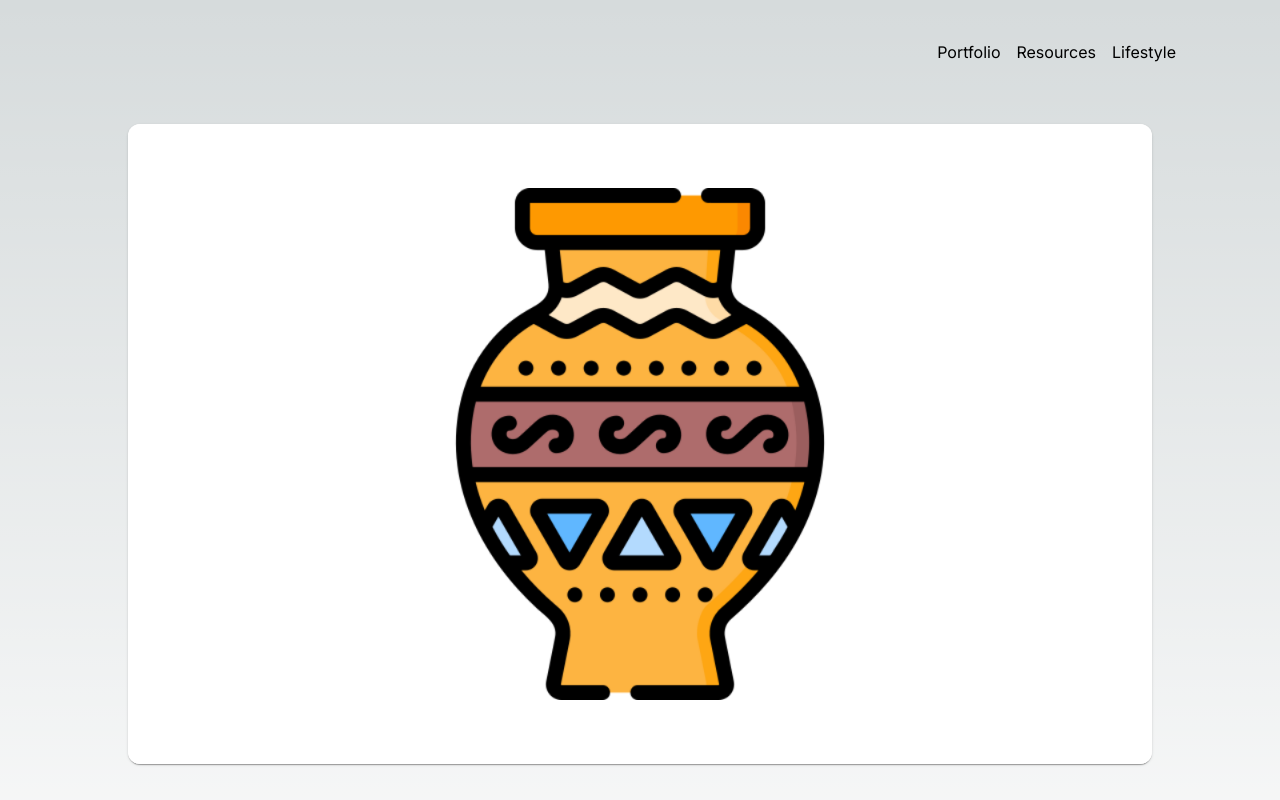
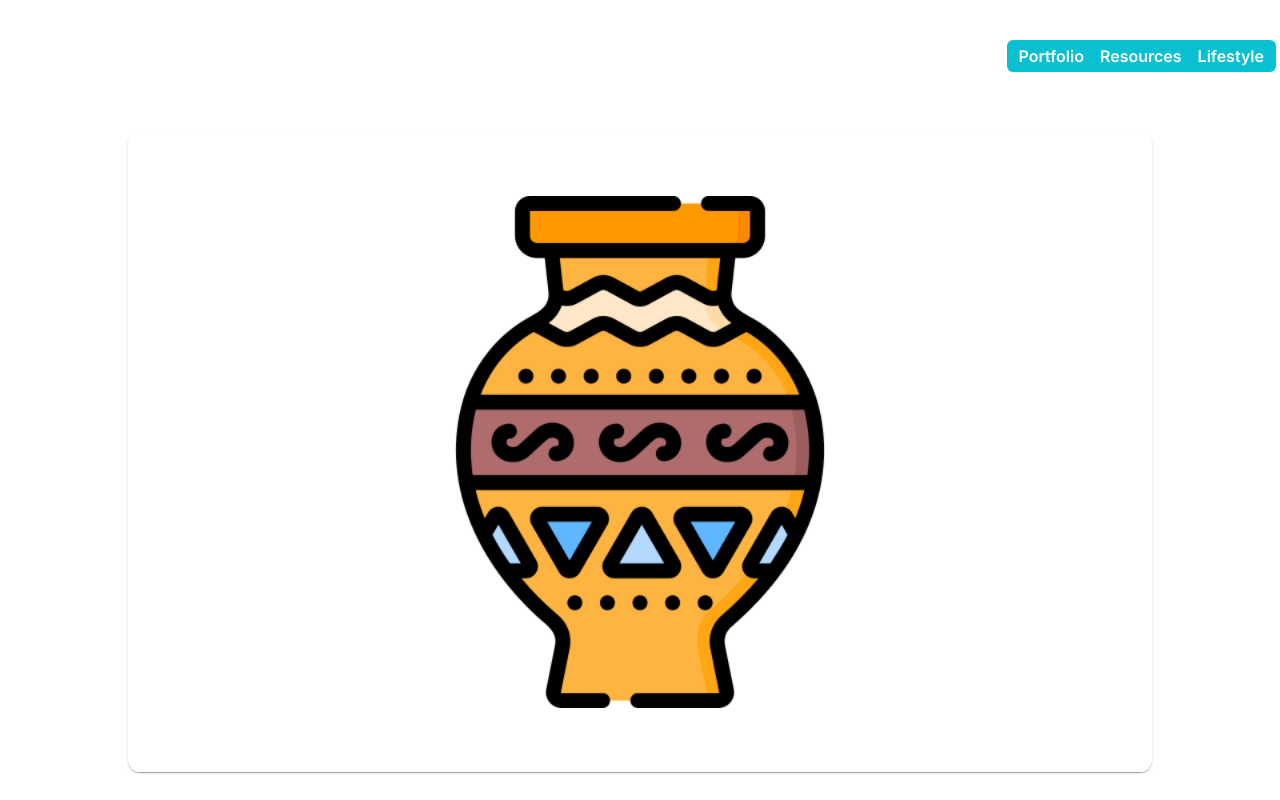
Before and after one commit to JAlbertCode/Portfolio-V2, a Next.js app in the folder portfolio/: page /grace-potter in a window 1280 px wide. Shown: the top 800 px of the page. Built offline with nearby package versions, Linux system fonts and the light colour scheme.

Commit message:
Added shadows to cards. Updated the navigation style

```diff
--- a/portfolio/app/globals.css
+++ b/portfolio/app/globals.css
@@ -4,7 +4,7 @@
 
 :root {
   --foreground-rgb: 0, 0, 0;
-  --background-start-rgb: 214, 219, 220;
+  --background-start-rgb: 255, 255, 255;
   --background-end-rgb: 255, 255, 255;
 }
 
--- a/portfolio/app/layout.tsx
+++ b/portfolio/app/layout.tsx
@@ -21,8 +21,8 @@ export default function RootLayout({
       <body className={inter.className}>
 
         {/*This is the navigation bar for portfolio, resources, and lifestyle*/}
-        <div className='flex flex-col max-w-screen-2xl'>
-          <nav className='text-right py-10 px-24'>
+        <div className='flex flex-row-reverse max-w-screen-2xl'>
+          <nav className='text-right my-10 mx-1 w-min skills font-semibold'>
             <Link href="/" className='mx-2'>Portfolio</Link>
             <Link href="/resources" className='mx-2'>Resources</Link>
             <Link href="/lifestyle" className='mx-2'>Lifestyle</Link>
--- a/portfolio/app/page.tsx
+++ b/portfolio/app/page.tsx
@@ -5,13 +5,13 @@ import { Card, CardContent, CardMedia, Typography } from "../lib/mui"
 
 export default function Home() {
   return (
-    <main className="flex min-h-screen flex-col items-center pt-16 p-24">
+    <main className="flex min-h-screen flex-col items-center px-24">
       <div className='mx-10 max-w-6xl'>
 
         {/*This is the introduction to the landing page*/}
         <h1>Jonathan Albert's Portfolio</h1>
         <p>I am a futurist, reverse engineering the products and services of tomorrow today. Turning visions into projects, projects into milestones, and milestones into tasks providing software development teams with roadmaps to the future. Nine years of experience gathering requirements, rapid prototyping, managing, and coordinating cross-functional teams in both start-up and global operations. Boundless curiosity has led to work with organizations focused on blockchains, gaming, consulting, augmented reality, finance, politics, and language learning. Intent on bridging the gap between the future and today confronting any challenge that gets in the way. </p>
-
+        {/* <h2>Get in Contact</h2> */}
         {/*This div conatains the row of icons for professional and social media links*/}
         <div className='flex flex-wrap gap-4 mt-10'>
           <Link target='_blank' href="/documents/Jonathan_Albert_Resume.pdf"><Image src="/images/resume.png" className='icon' width='72' height='72' alt='resume'/></Link>
@@ -33,7 +33,7 @@ export default function Home() {
         <div id='cards' className='flex flex-wrap gap-10 mt-10 place-content-center'>
 
           {/*This is the card for the invisible maze game*/}
-          <Card sx={{width: 357, borderRadius: 3}}>
+          <Card sx={{width: 357, borderRadius: 3, boxShadow: 5}}>
             <Link href={"./invisible-maze-game"}>
               <CardMedia component="img" image='/images/invisible-maze.png' alt='A view of an invisible maze game made in Decentraland'/>
             </Link>
@@ -57,7 +57,7 @@ export default function Home() {
           </Card>
 
           {/* This is the card for Mix3d */}
-          <Card sx={{width: 357, borderRadius: 3}}>
+          <Card sx={{width: 357, borderRadius: 3, boxShadow: 5}}>
             <Link href={"./mix3d"}>
               <CardMedia component="img" image='/images/mix3d.png' alt='A logo of circles in a spiral with varrying colors'/>
             </Link>
@@ -84,7 +84,7 @@ export default function Home() {
           </Card>
 
           {/* This is the card for Werewolf */}
-          <Card sx={{width: 357, borderRadius: 3}}>
+          <Card sx={{width: 357, borderRadius: 3, boxShadow: 5}}>
             <Link href={"./werewolf"}>
               <CardMedia component="img" image='/images/werewolf.png' alt='A sign in screen with the word Werewolf at the top in a font that looks like bloody letters'/>
             </Link>
@@ -119,7 +119,7 @@ export default function Home() {
           </Card>
 
           {/* This is the card for Grace Potter */}
-          <Card sx={{width: 357, borderRadius: 3}}>
+          <Card sx={{width: 357, borderRadius: 3, boxShadow: 5}}>
             <Link href={"./grace-potter"}>
               <CardMedia component="img" image='/images/grace-potter.png' alt='An icon of a pottery vase'/>
             </Link>
@@ -155,7 +155,7 @@ export default function Home() {
           </Card>
 
           {/* This is the card for Mobile Vendor */}
-          <Card sx={{width: 357, borderRadius: 3}}>
+          <Card sx={{width: 357, borderRadius: 3, boxShadow: 5}}>
             <Link href={"./mobile-vendor"}>
               <CardMedia component="img" image='/images/mobile-vendor.png' alt='A smart phone overlayed on top of a map with icons for mobile vendors'/>
             </Link>
@@ -184,7 +184,7 @@ export default function Home() {
           </Card>
 
           {/* This is the card for Thought Card */}
-          <Card sx={{width: 357, borderRadius: 3}}>
+          <Card sx={{width: 357, borderRadius: 3, boxShadow: 5}}>
             <Link href={"./thought-card"}>
               <CardMedia component="img" image='/images/thought-card.png' alt="A blue business card with a quote that reads 'The convential mind is passive - it consumes information and regurgitates it in familiar forms. The dimensional mind is active. Transforming everything it digests into something new and original, creating instead of consuming' by Robert Greene from the book Mastery on page 177."/>
             </Link>
@@ -208,7 +208,7 @@ export default function Home() {
           </Card>
 
           {/* This is the card for Wix */}
-          <Card sx={{width: 357, borderRadius: 3}}>
+          <Card sx={{width: 357, borderRadius: 3, boxShadow: 5}}>
             <Link href={"./wix"}>
               <CardMedia component="img" image='/images/wix.png' alt='The wix website logo'/>
             </Link>
@@ -234,7 +234,7 @@ export default function Home() {
           </Card>
 
           {/* This is the card for Blotto */}
-          <Card sx={{width: 357, borderRadius: 3}}>
+          <Card sx={{width: 357, borderRadius: 3, boxShadow: 5}}>
             <Link href={"./blotto"}>
               <CardMedia component="img" image='/images/blotto.png' alt="A flat image of a body with its head in a toilet and the words 'Blotto' written under the image."/>
             </Link>
@@ -261,7 +261,7 @@ export default function Home() {
           </Card>
 
           {/* This is the card for LiveIn */}
-          <Card sx={{width: 357, borderRadius: 3}}>
+          <Card sx={{width: 357, borderRadius: 3, boxShadow: 5}}>
             <Link href={"./livein"}>
               <CardMedia component="img" image='/images/livein.png' alt='A logo of a leaf that has lines across it similar to that of a circuit board'/>
             </Link>
@@ -288,7 +288,7 @@ export default function Home() {
           </Card>
 
           {/* This is the card for Augmented Piano Lessons */}
-          <Card sx={{width: 357, borderRadius: 3}}>
+          <Card sx={{width: 357, borderRadius: 3, boxShadow: 5}}>
             <Link href={"./ar-piano-lessons"}>
               <CardMedia component="img" image='/images/ar-piano-lessons.png' alt='Piano keys on with a background of musical notes'/>
             </Link>
@@ -313,7 +313,7 @@ export default function Home() {
           </Card>
 
           {/* This is the card for Traffic Jam VR */}
-          <Card sx={{width: 357, borderRadius: 3}}>
+          <Card sx={{width: 357, borderRadius: 3, boxShadow: 5}}>
             <Link href={"./traffic-jam-vr"}>
               <CardMedia component="img" image='/images/traffic-jam-vr.png' alt='A low poly image of a street corner'/>
             </Link>
@@ -338,7 +338,7 @@ export default function Home() {
           </Card>
 
           {/* This is the card for The Fourth Branch */}
-          <Card sx={{width: 357, borderRadius: 3}}>
+          <Card sx={{width: 357, borderRadius: 3, boxShadow: 5}}>
             <Link href={"./the-fourth-branch"}>
               <CardMedia component="img" image='/images/the-fourth-branch.png' alt='A logo with two parallel blue lines at the forefront and a red line in the background in the shape of a staple'/>
             </Link>
@@ -373,7 +373,7 @@ export default function Home() {
           </Card>
 
           {/* This is the card for Memorial Website */}
-          <Card sx={{width: 357, borderRadius: 3}}>
+          <Card sx={{width: 357, borderRadius: 3, boxShadow: 5}}>
             <Link href={"./memorial-website"}>
               <CardMedia component="img" image='/images/memorial-website.jpg' alt="A painted mural of a person with a hat, and the word 'Ferle' written under it"/>
             </Link>
@@ -396,7 +396,7 @@ export default function Home() {
           </Card>
 
           {/* This is the card for Customizable Phone Case */}
-          <Card sx={{width: 357, borderRadius: 3}}>
+          <Card sx={{width: 357, borderRadius: 3, boxShadow: 5}}>
             <Link href={"./customizable-phone-case"}>
               <CardMedia component="img" image='/images/custom-phone-case.png' alt="A mechanical engineering mockup of an old iphone with a case"/>
             </Link>
--- a/portfolio/main.css
+++ b/portfolio/main.css
@@ -3,6 +3,10 @@
 @tailwind utilities;
 
 @layer components {
+  .icon {
+    box-shadow: 20;
+  }
+
   .skills {
     background-color: theme('colors.dark-turquoise');
     border-radius: theme('borderRadius.md');
--- a/portfolio/tailwind.config.js
+++ b/portfolio/tailwind.config.js
@@ -9,11 +9,11 @@ module.exports = {
   ],
   theme: {
     extend: {
-      backgroundImage: {
-        'gradient-radial': 'radial-gradient(var(--tw-gradient-stops))',
-        'gradient-conic':
-          'conic-gradient(from 180deg at 50% 50%, var(--tw-gradient-stops))',
-      },
+      // backgroundImage: {
+      //   'gradient-radial': 'radial-gradient(var(--tw-gradient-stops))',
+      //   'gradient-conic':
+      //     'conic-gradient(from 180deg at 50% 50%, var(--tw-gradient-stops))',
+      // },
       colors: {
         'dark-turquoise': '#09C0D0'
       },
```
